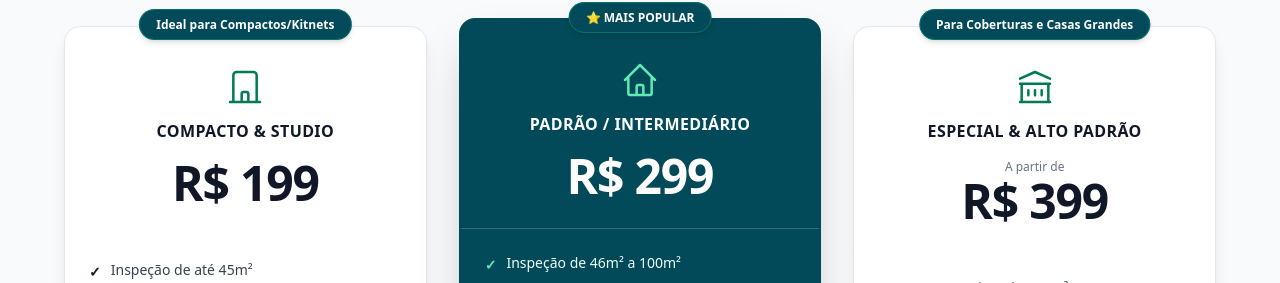
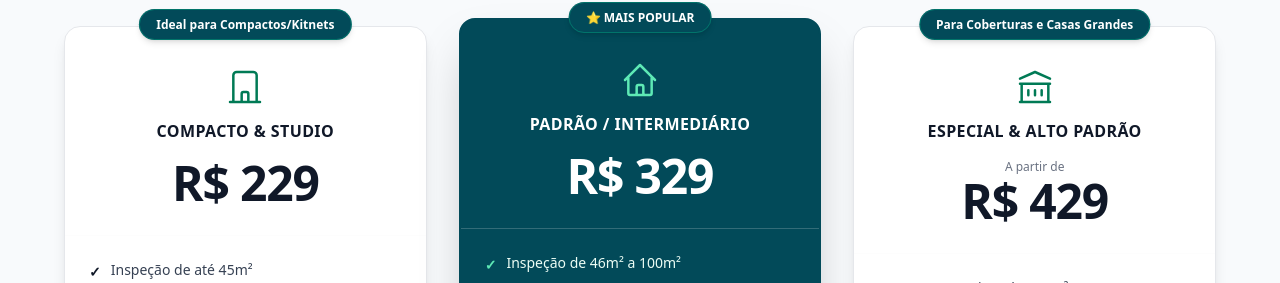
Before and after one commit to NickolasSantosCremasco/RealStateVistoryLandingPage, a Next.js app: page / in a window 1280 px wide. Shown: the part 3870-4153 px from the top of the page. Built offline with nearby package versions, Linux system fonts and the light colour scheme; no server answers.

Commit message:
updatePrices

```diff
--- a/components/Princing.tsx
+++ b/components/Princing.tsx
@@ -15,7 +15,7 @@ export default function PricingSection() {
       ),
       title: 'COMPACTO & STUDIO',
       pricePrefix: '',
-      price: 'R$ 199',
+      price: 'R$ 229',
 
       features: [
         'Inspeção de até 45m²',
@@ -37,7 +37,7 @@ export default function PricingSection() {
       ),
       title: 'PADRÃO / INTERMEDIÁRIO',
       pricePrefix: '',
-      price: 'R$ 299',
+      price: 'R$ 329',
 
       features: [
         'Inspeção de 46m² a 100m²',
@@ -60,7 +60,7 @@ export default function PricingSection() {
       ),
       title: 'ESPECIAL & ALTO PADRÃO',
       pricePrefix: 'A partir de ',
-      price: 'R$ 399',
+      price: 'R$ 429',
 
       features: [
         'Inspeção acima de 100m²',
```
